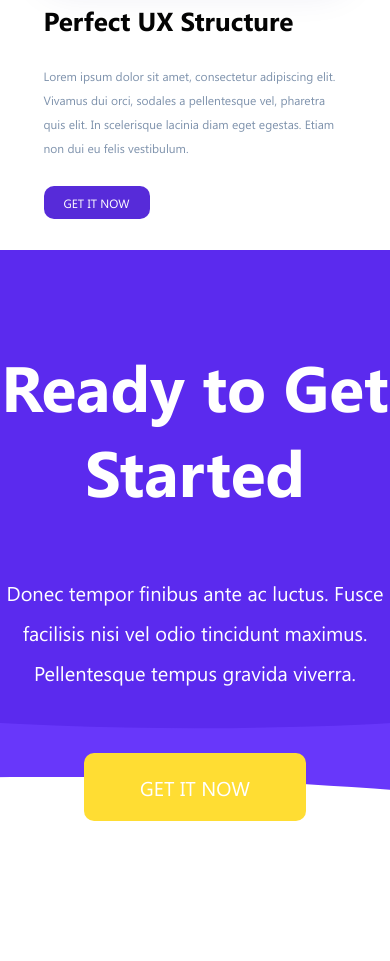
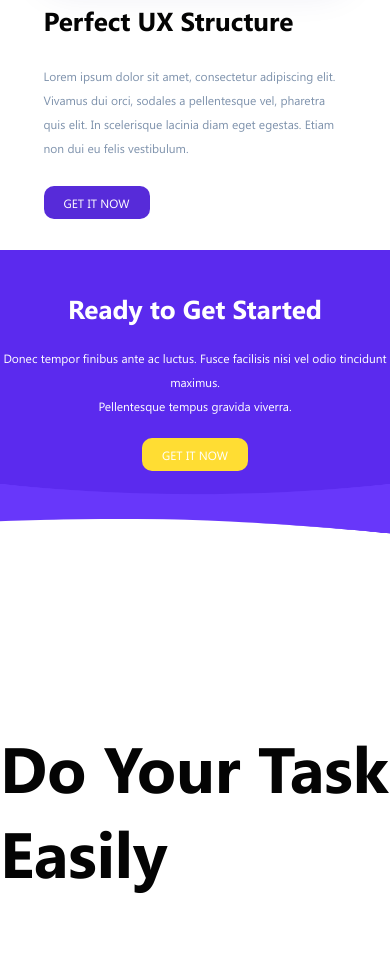
Before and after one commit to natia-n/responsive-website, a plain HTML site: page index.html in a window 390 px wide. Shown: the part 1843-2804 px from the top of the page. Drawn offline with Linux system fonts and the light colour scheme.

Commit message:
section-4-is responsivi

```diff
--- a/assets/responsive.css
+++ b/assets/responsive.css
@@ -233,6 +233,26 @@
         height: 58px;
     }
 
+    /* section-4 */
+    .section-4 {
+        padding-top: 93px;
+        padding-bottom: 204px;
+        height: auto;
+    }
+
+    .section-4 h2 {
+        font-size: 50px;
+    }
+
+    .section-4 p {
+        font-size: 17px;
+    }
+
+    .section-4 .yelow {
+        font-size: 17px;
+        width: 190px;
+        height: 58px;
+    }
 
 }
 
@@ -362,6 +382,28 @@
         height: 49px;
         margin-top: 40px;
     }
+
+    /* section-4 */
+    .section-4 {
+        padding-top: 70px;
+        padding-bottom: 170px;
+        height: auto;
+    }
+
+    .section-4 h2 {
+        font-size: 40px;
+    }
+
+    .section-4 p {
+        font-size: 15px;
+    }
+
+    .section-4 .yelow {
+        font-size: 15px;
+        width: 160px;
+        height: 49px;
+    }
+
 }
 
 
@@ -445,6 +487,28 @@
     }
 
     .section-3 .text button {
+        font-size: 14px;
+        width: 135px;
+        height: 41px;
+        margin-top: 35px;
+    }
+
+    /* section-4 */
+    .section-4 {
+        padding-top: 50px;
+        padding-bottom: 135px;
+    }
+
+    .section-4 h2 {
+        font-size: 32px;
+        margin-bottom: 35px;
+    }
+
+    .section-4 p {
+        font-size: 14px;
+    }
+
+    .section-4 .yelow {
         font-size: 14px;
         width: 135px;
         height: 41px;
@@ -597,6 +661,28 @@
         margin-top: 26px;
     }
 
+    /* section-4 */
+    .section-4 {
+        padding-top: 41px;
+        padding-bottom: 100px;
+    }
+
+    .section-4 h2 {
+        font-size: 26px;
+        margin-bottom: 20px;
+    }
+
+    .section-4 p {
+        font-size: 12px;
+    }
+
+    .section-4 .yelow {
+        font-size: 12px;
+        width: 106px;
+        height: 33px;
+        margin-top: 20px;
+    }
+
 }
 
 @media (max-width: 490px){
@@ -714,4 +800,26 @@
     .section-3 .text button {
         margin-top: 15px;
     }
+
+    /* section-4 */
+    .section-4 {
+        padding-top: 34px;
+        padding-bottom: 90px;
+    }
+
+    .section-4 h2 {
+        font-size: 26px;
+        margin-bottom: 14px;
+    }
+
+    .section-4 p {
+        font-size: 12px;
+    }
+
+    .section-4 .yelow {
+        font-size: 12px;
+        width: 106px;
+        height: 33px;
+        margin-top: 20px;
+    }
 }
```
